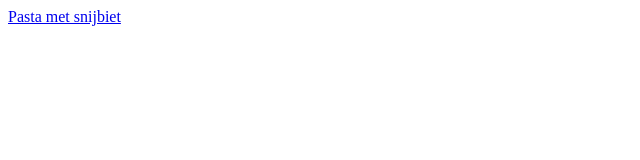
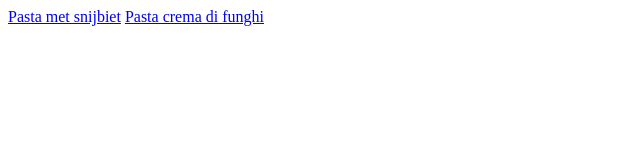
Before and after one commit to cheemingli/recipes, a plain HTML site: page index.html in a window 1280 px wide. Shown: the whole page, without its empty margins (0-640 px from the left). Drawn offline with Linux system fonts and the light colour scheme.

Commit message:
Update index.html

```diff
--- a/index.html
+++ b/index.html
@@ -1 +1,2 @@
 <a href="pasta-snijbiet.html">Pasta met snijbiet</a>
+<a href="pasta-crema-di-funghi.html">Pasta crema di funghi</a>
```
